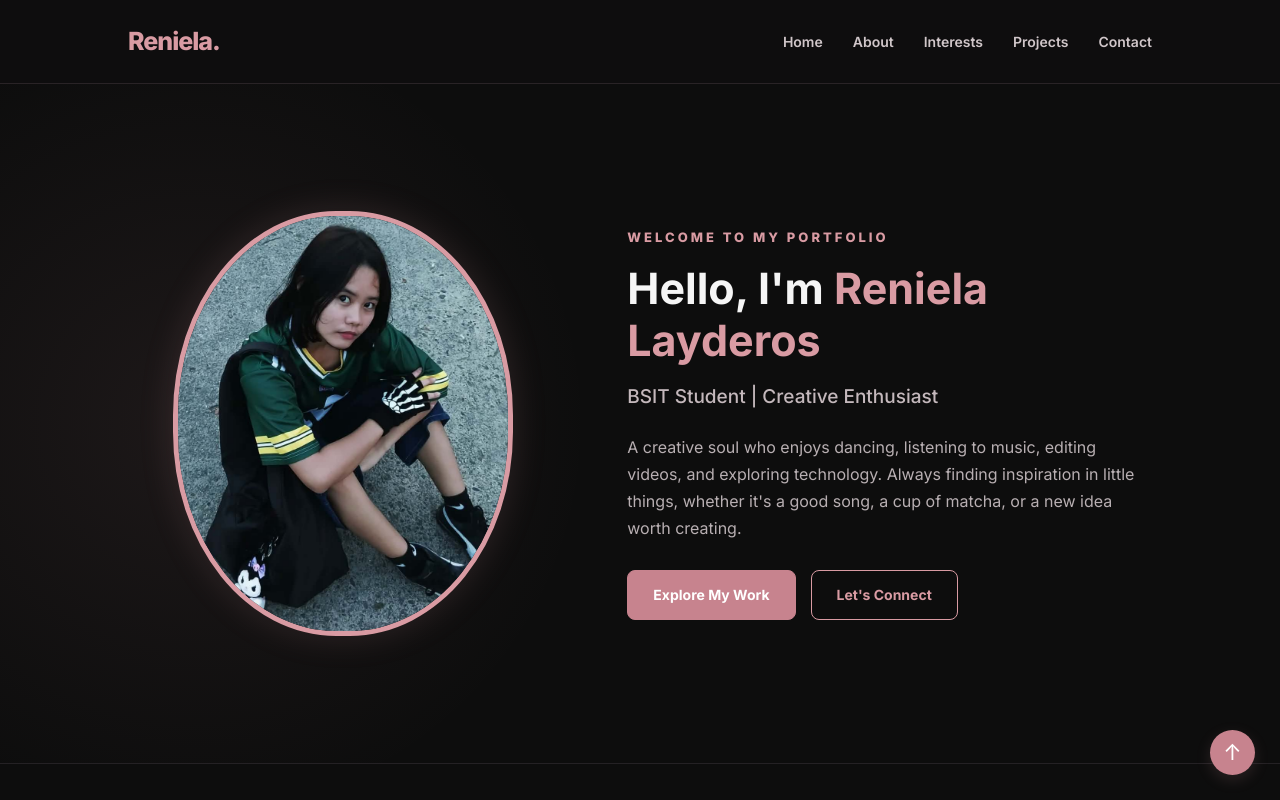
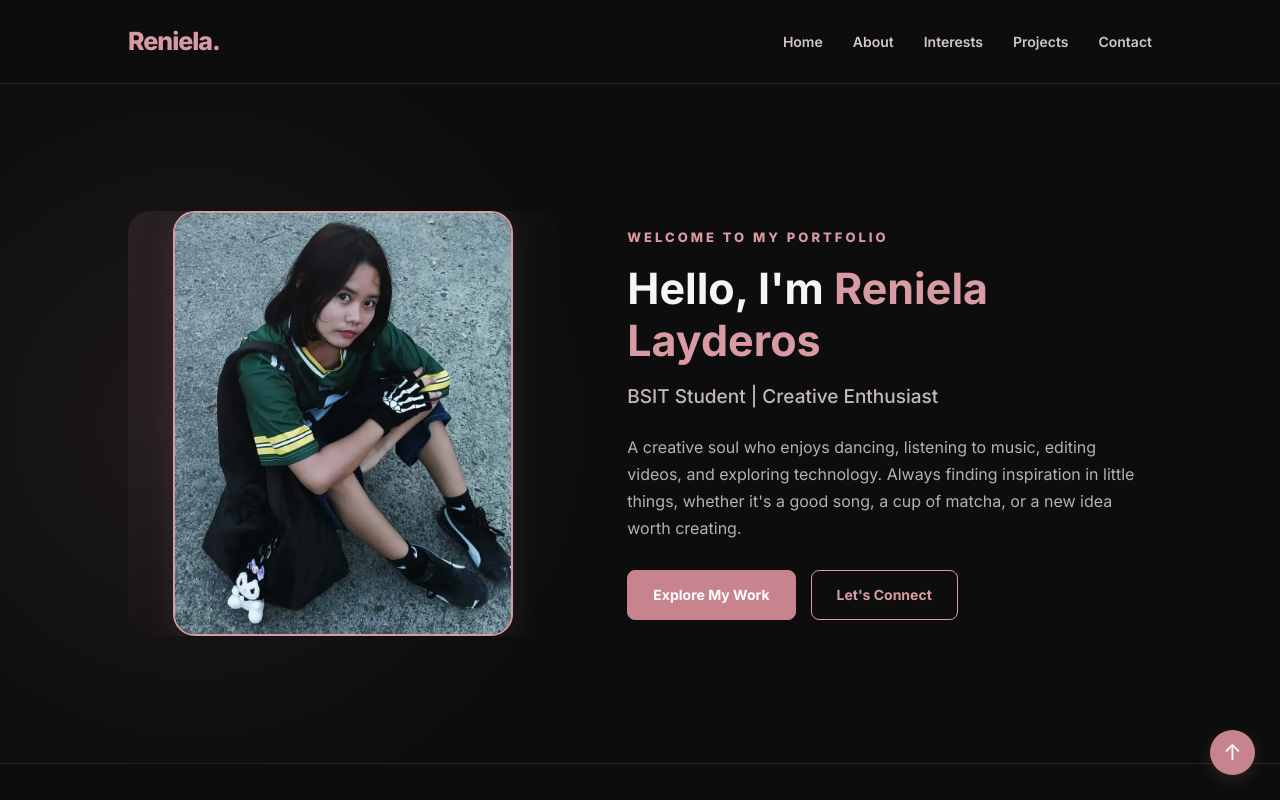
Before and after one commit to renielalayderos30-cloud/Project, a plain HTML site: page index.html in a window 1280 px wide. Shown: the top 800 px of the page. Drawn offline with Linux system fonts and the light colour scheme.

Commit message:
Update profile picture to modern rounded rectangle

```diff
--- a/style/styles.css
+++ b/style/styles.css
@@ -138,9 +138,33 @@ nav a:hover::after {
     max-width: 340px;
     aspect-ratio: 4 / 5;
     object-fit: cover;
-    border-radius: 48%;
-    border: 5px solid #d99ba3;
-    box-shadow: 0 0 35px rgba(217, 155, 163, 0.15);
+    border-radius: 22px;
+    border: 2px solid #d99ba3;
+    box-shadow: 0 10px 35px rgba(217, 155, 163, 0.12);
+    transition: transform 0.4s ease, box-shadow 0.4s ease;
+}
+
+.home-image img:hover {
+    transform: translateY(-6px);
+    box-shadow: 0 15px 40px rgba(217, 155, 163, 0.22);
+}
+.home-image {
+    position: relative;
+    overflow: hidden;
+    border-radius: 22px;
+}
+
+.home-image::after {
+    content: "";
+    position: absolute;
+    inset: 0;
+    border-radius: 22px;
+    background: linear-gradient(
+        135deg,
+        rgba(217, 155, 163, 0.10),
+        transparent 60%
+    );
+    pointer-events: none;
 }
 
 .home-greeting {
```
